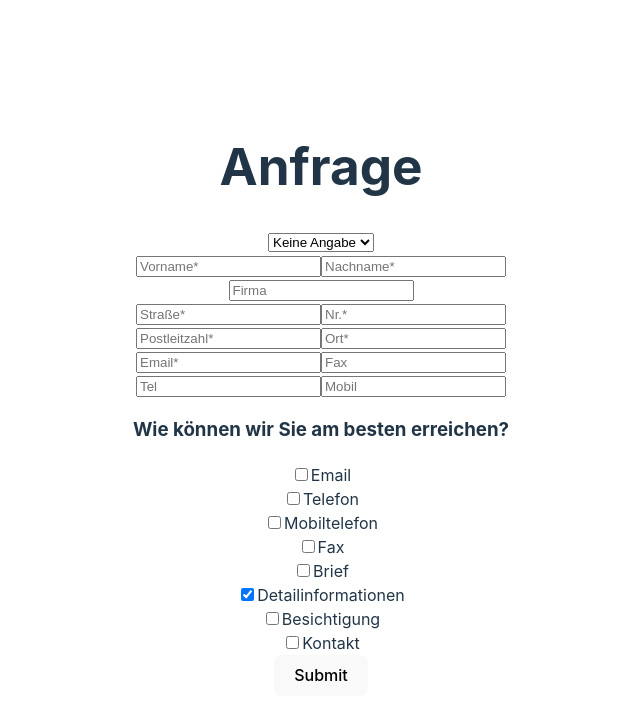
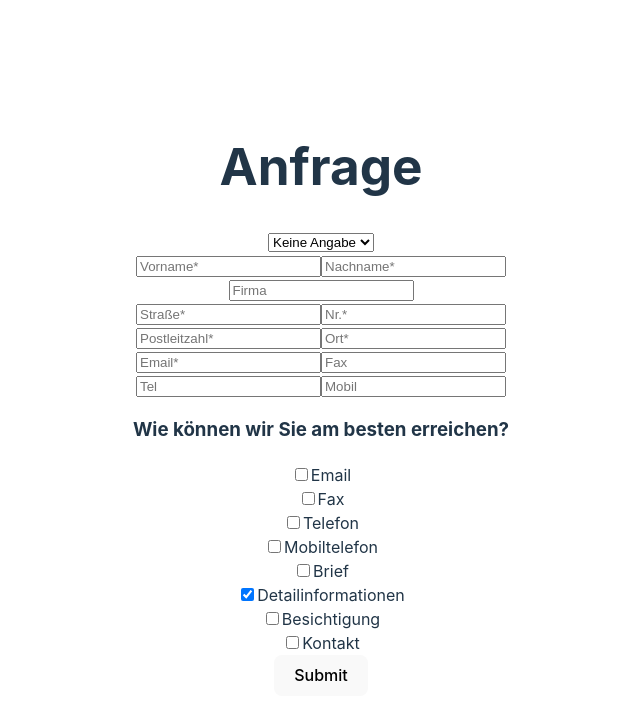
Before and after one commit to buchristo/immoDemo, a React (Vite) app in the folder immodemoFRONT/Immo-Demo/: page / in a window 1280 px wide. Shown: the top 720 px of the page, without its empty margins (319-959 px from the left). Built offline with nearby package versions, Linux system fonts and the light colour scheme.

Commit message:
change of checkbox order

```diff
--- a/immodemoFRONT/Immo-Demo/src/components/PreferredContact.jsx
+++ b/immodemoFRONT/Immo-Demo/src/components/PreferredContact.jsx
@@ -15,6 +15,10 @@ export default function PreferredContact({
                     <input type="checkbox" id="emailCheckbox" onChange={(e) => setContactViaEmail(e.target.checked)}/>
                     <label htmlFor="emailCheckbox" >Email</label>
                 </div>
+                <div className="faxCheck">
+                    <input type="checkbox" id="faxCheckbox" onChange={(e) => setContactViaFax(e.target.checked)}/>
+                    <label htmlFor="faxCheckbox" >Fax</label>
+                </div>
                 <div className="phoneCheck">
                     <input type="checkbox" id="phoneCheckbox" onChange={(e) => setContactViaPhone(e.target.checked)}/>
                     <label htmlFor="phoneCheckbox" >Telefon</label>
@@ -22,10 +26,6 @@ export default function PreferredContact({
                 <div className="mobileCheck">
                     <input type="checkbox" id="mobileCheckbox" onChange={(e) => setContactViaMobile(e.target.checked)}/>
                     <label htmlFor="mobileCheckbox" >Mobiltelefon</label>
-                </div>
-                <div className="faxCheck">
-                    <input type="checkbox" id="faxCheckbox" onChange={(e) => setContactViaFax(e.target.checked)}/>
-                    <label htmlFor="faxCheckbox" >Fax</label>
                 </div>
                 <div className="letterCheck">
                     <input type="checkbox" id="letterCheckbox" onChange={(e) => setContactViaLetter(e.target.checked)}/>
```
